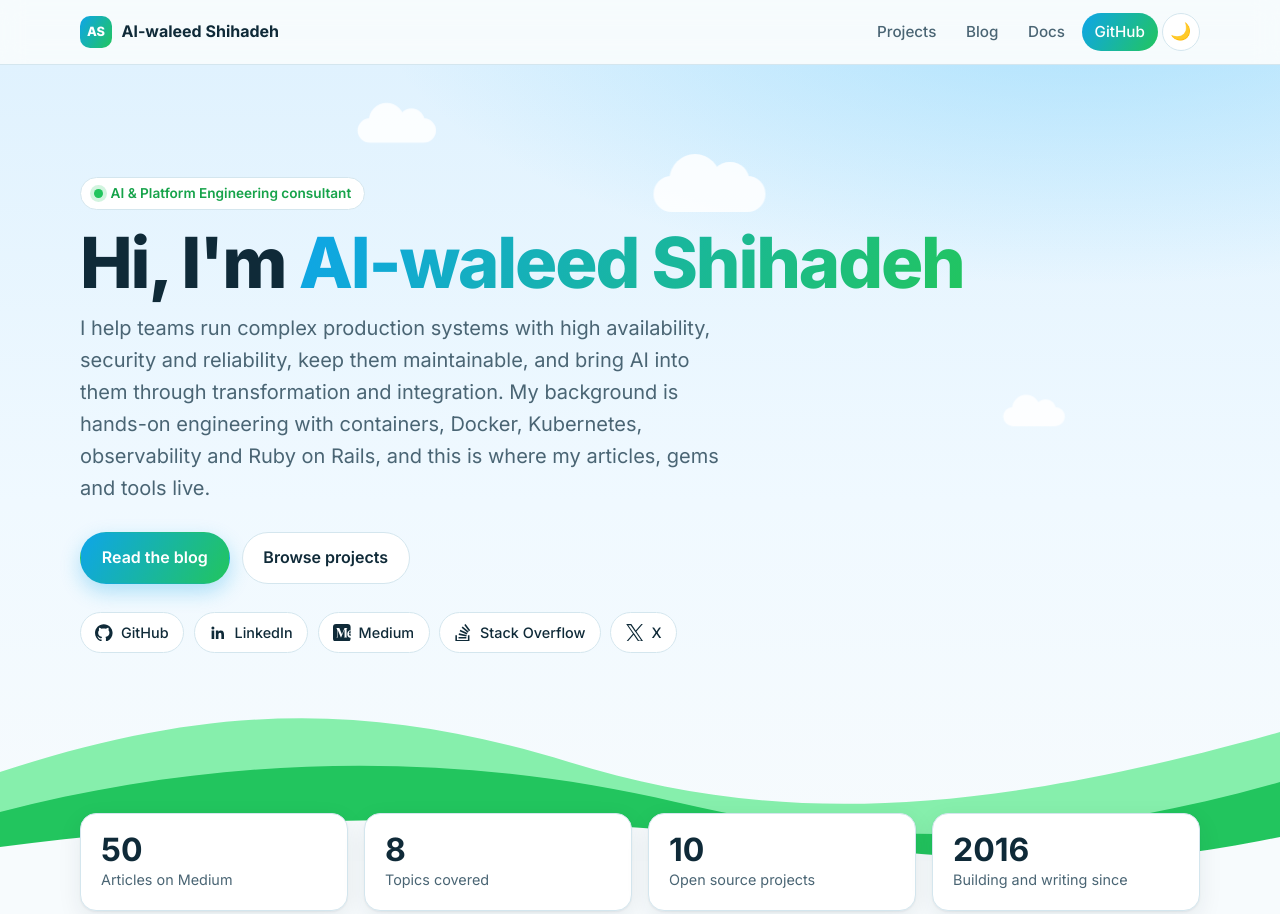
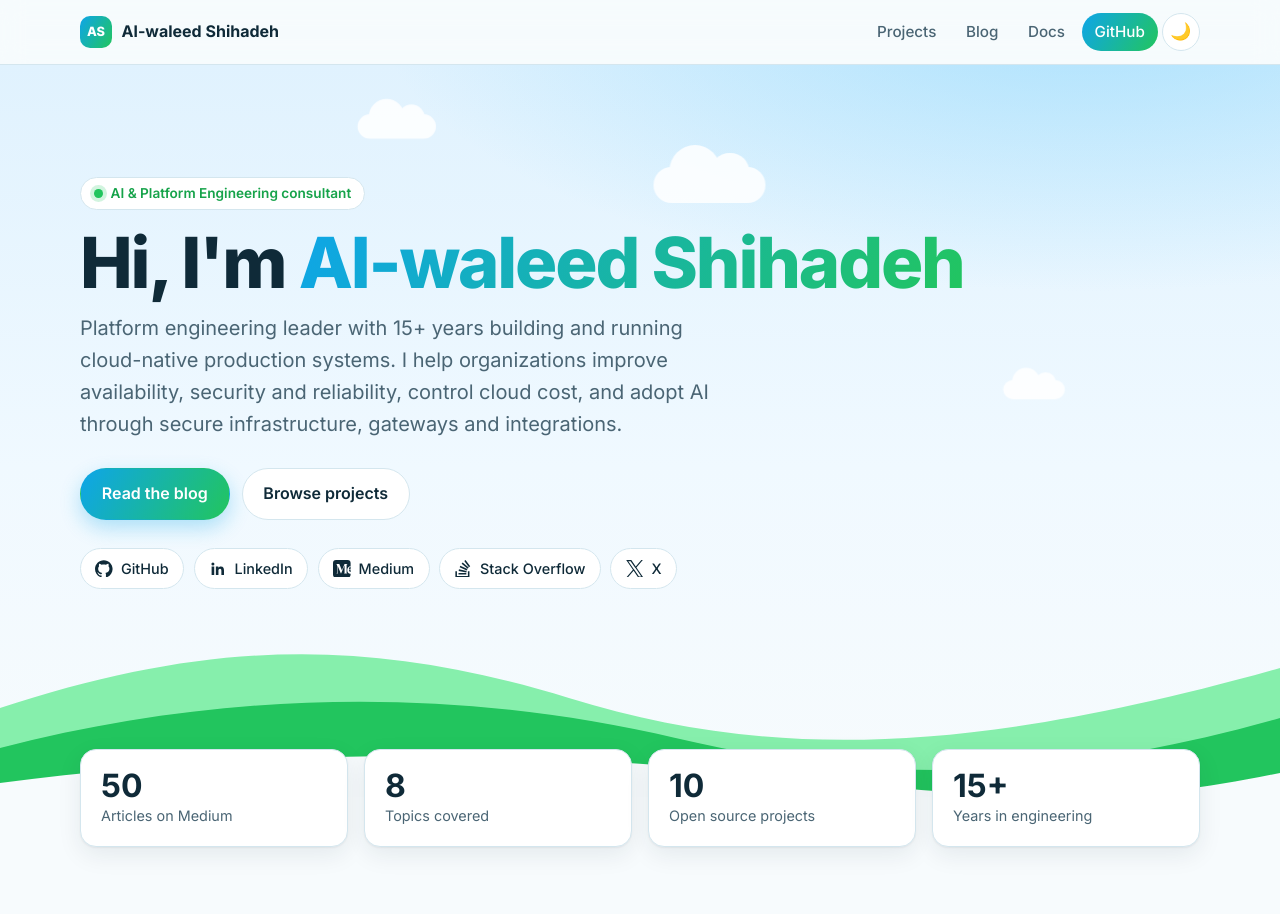
Before and after one commit to wshihadeh/wshihadeh.github.io, an Astro site in the folder web/: page / in a window 1280 px wide. Shown: the top 914 px of the page. Built offline with nearby package versions, Linux system fonts and the light colour scheme; Astro itself is replaced by a stand-in of ours.

Commit message:
Update landing page intro and experience stat

```diff
--- a/web/src/layouts/Layout.astro
+++ b/web/src/layouts/Layout.astro
@@ -8,7 +8,7 @@ interface Props {
 
 const {
   title = 'Al-waleed Shihadeh',
-  description = 'AI and Platform Engineering consultant. Highly available, secure and reliable production systems, AI integration, plus articles and open source tools.',
+  description = 'AI and Platform Engineering consultant with 15+ years of experience. Reliable, secure cloud-native systems, cost control and AI integration, plus articles and open source tools.',
 } = Astro.props;
 const canonical = new URL(Astro.url.pathname, Astro.site);
 ---
--- a/web/src/pages/index.astro
+++ b/web/src/pages/index.astro
@@ -43,10 +43,9 @@ const docsUrl = (doc: string) => `/docs/${doc}/`;
         <span class="eyebrow">AI &amp; Platform Engineering consultant</span>
         <h1>Hi, I'm <span class="gradient-text">Al-waleed Shihadeh</span></h1>
         <p class="lead">
-          I help teams run complex production systems with high availability, security and
-          reliability, keep them maintainable, and bring AI into them through transformation and
-          integration. My background is hands-on engineering with containers, Docker, Kubernetes,
-          observability and Ruby on Rails, and this is where my articles, gems and tools live.
+          Platform engineering leader with 15+ years building and running cloud-native production
+          systems. I help organizations improve availability, security and reliability, control
+          cloud cost, and adopt AI through secure infrastructure, gateways and integrations.
         </p>
         <div class="hero-actions">
           <a class="btn btn-primary" href="#blog">Read the blog</a>
@@ -73,7 +72,7 @@ const docsUrl = (doc: string) => `/docs/${doc}/`;
         <div class="stat"><strong>{allPosts.length}</strong><span>Articles on Medium</span></div>
         <div class="stat"><strong>{posts.length}</strong><span>Topics covered</span></div>
         <div class="stat"><strong>{projectCount}</strong><span>Open source projects</span></div>
-        <div class="stat"><strong>2016</strong><span>Building and writing since</span></div>
+        <div class="stat"><strong>15+</strong><span>Years in engineering</span></div>
       </div>
     </div>
 
```
